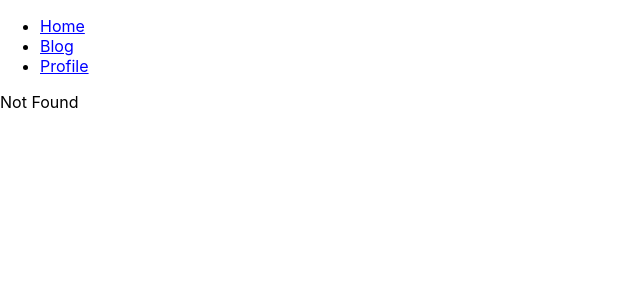
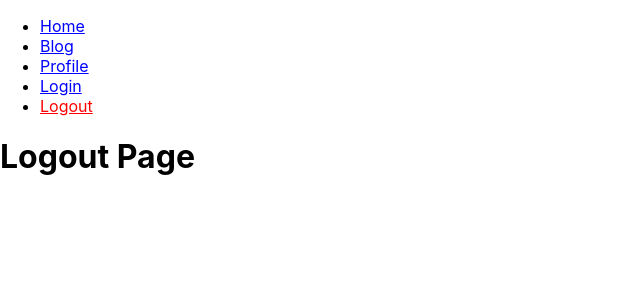
Before and after one commit to santiagomillan/curso-react-router-dom, a React (Create React App) app: page /#/Logout in a window 1280 px wide. Before the commit this address had no page. Shown: the top 300 px of the page, without its empty margins (0-640 px from the left). Built offline with nearby package versions, Linux system fonts and the light colour scheme.

Commit message:
Feature: Clase min 4

```diff
--- a/src/App.js
+++ b/src/App.js
@@ -4,6 +4,8 @@ import { BlogPage } from './BlogPage';
 import { Profile } from './Profile';
 import { Menu } from './Menu';
 import { BlogPost } from './BlogPost';
+import { LoginPage } from './LoginPage';
+import { LogoutPage } from './LogoutPage';
 
 // HashRouter /#/ para navegacion
 
@@ -20,6 +22,10 @@ function App() {
           <Route path="/blog/:slug" element={<BlogPost/>} />
         </Route>
 
+        <Route path="/login" element={<LoginPage/>} />
+        <Route path="/Logout" element={<LogoutPage/>} />
+
+
         <Route path="/profile" element={<Profile/>} />
         <Route path="*" element={<p>Not Found</p>} />
       </Routes>
--- /dev/null
+++ b/src/LoginPage.js
@@ -0,0 +1,11 @@
+import React from 'react'
+
+function LoginPage()  {
+  return (
+    <>
+
+    </>
+  )
+}
+
+export { LoginPage}
--- /dev/null
+++ b/src/LogoutPage.js
@@ -0,0 +1,12 @@
+
+import React from 'react'
+
+function LogoutPage()  {
+  return (
+    <h1>
+      Logout Page
+    </h1>
+  )
+}
+
+export { LogoutPage}
--- a/src/Menu.js
+++ b/src/Menu.js
@@ -66,6 +66,14 @@ routes.push({
     to: '/profile',
     text: 'Profile'
 })
+routes.push({
+  to: '/login',
+  text: 'Login'
+})
+routes.push({
+  to: '/logout',
+  text: 'Logout'
+})
 
 
 export { Menu}
```
